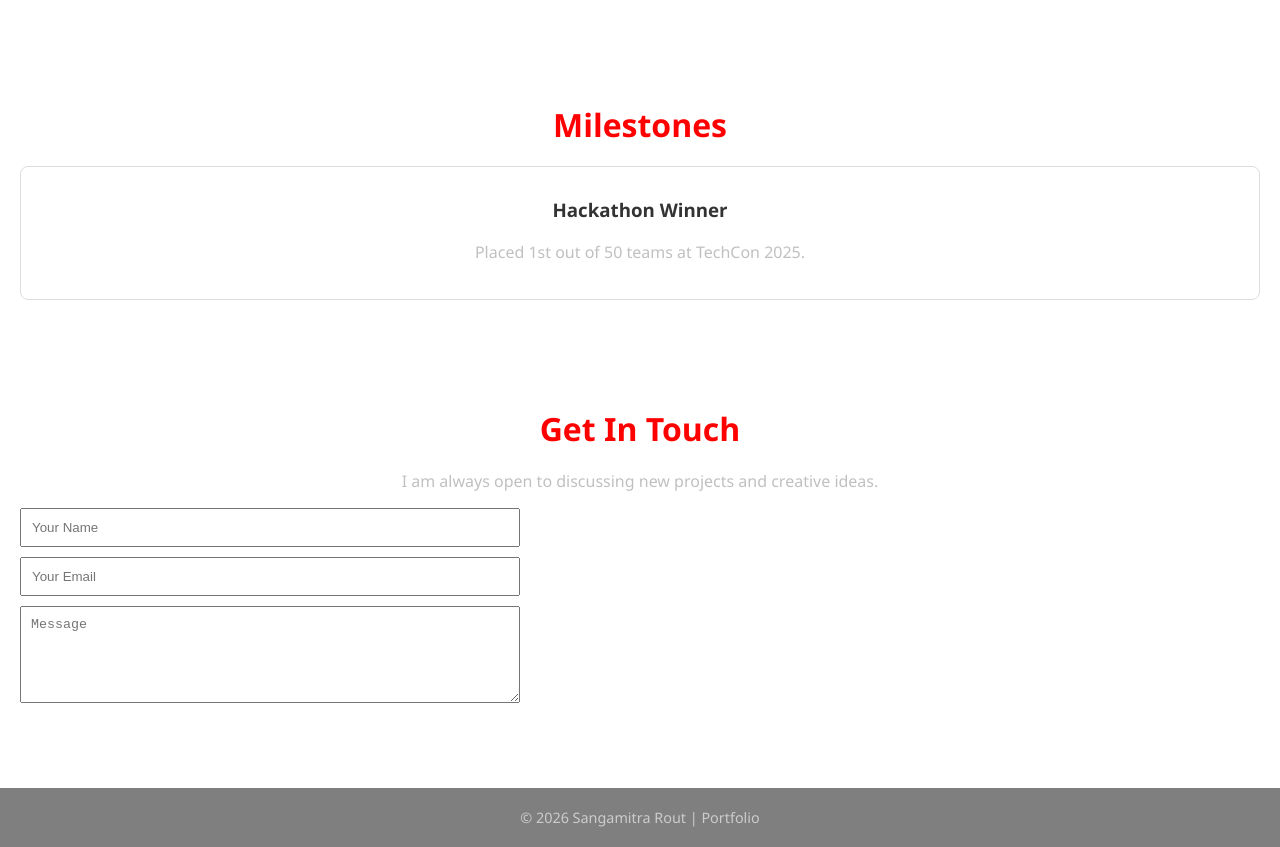
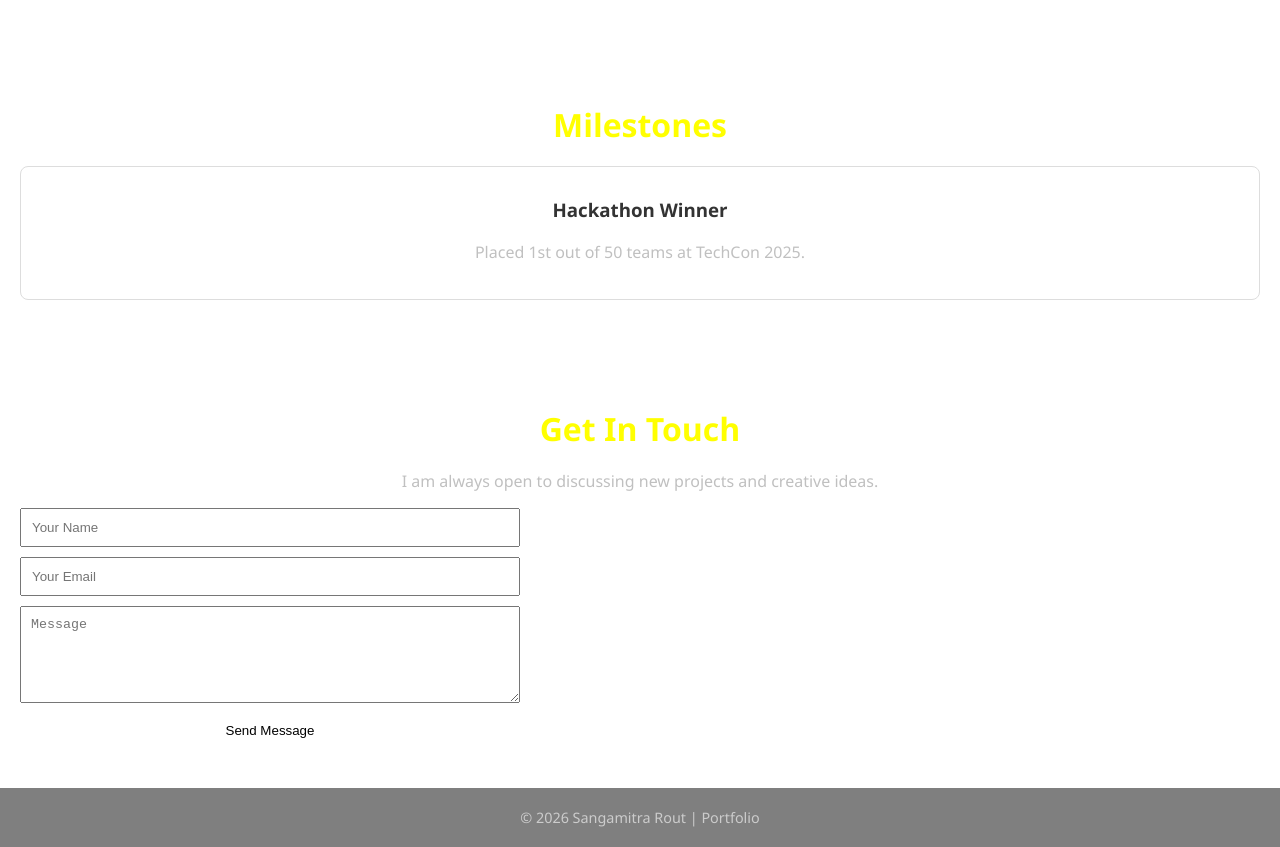
Before and after one commit to sangamitrarout/sangamitra, a plain HTML site: page index.html in a window 1280 px wide. Shown: the part 967-1814 px from the top of the page. Drawn offline with Linux system fonts and the light colour scheme; some icons are missing.

Commit message:
Update index.html

```diff
--- a/index.html
+++ b/index.html
@@ -41,7 +41,7 @@
     section h2 {
       font-size: 2em;
       margin-bottom: 20px;
-      color: #FF0000;
+      color: #FFFF00;
     }
     .certificates {
       display: flex;
@@ -124,7 +124,7 @@
         <input type="text" placeholder="Your Name" style="padding: 10px;">
         <input type="email" placeholder="Your Email" style="padding: 10px;">
         <textarea placeholder="Message" rows="5" style="padding: 10px;"></textarea>
-        <button type="submit" style="background: var(--accent); color: white; border: none; padding: 10px; cursor: pointer;">Send Message</button>
+        <button type="submit" style="background: var(--accent); color: FFFF00; border: 1px; padding: 10px; cursor: pointer;">Send Message</button>
     </form>
 </section>
 
```
